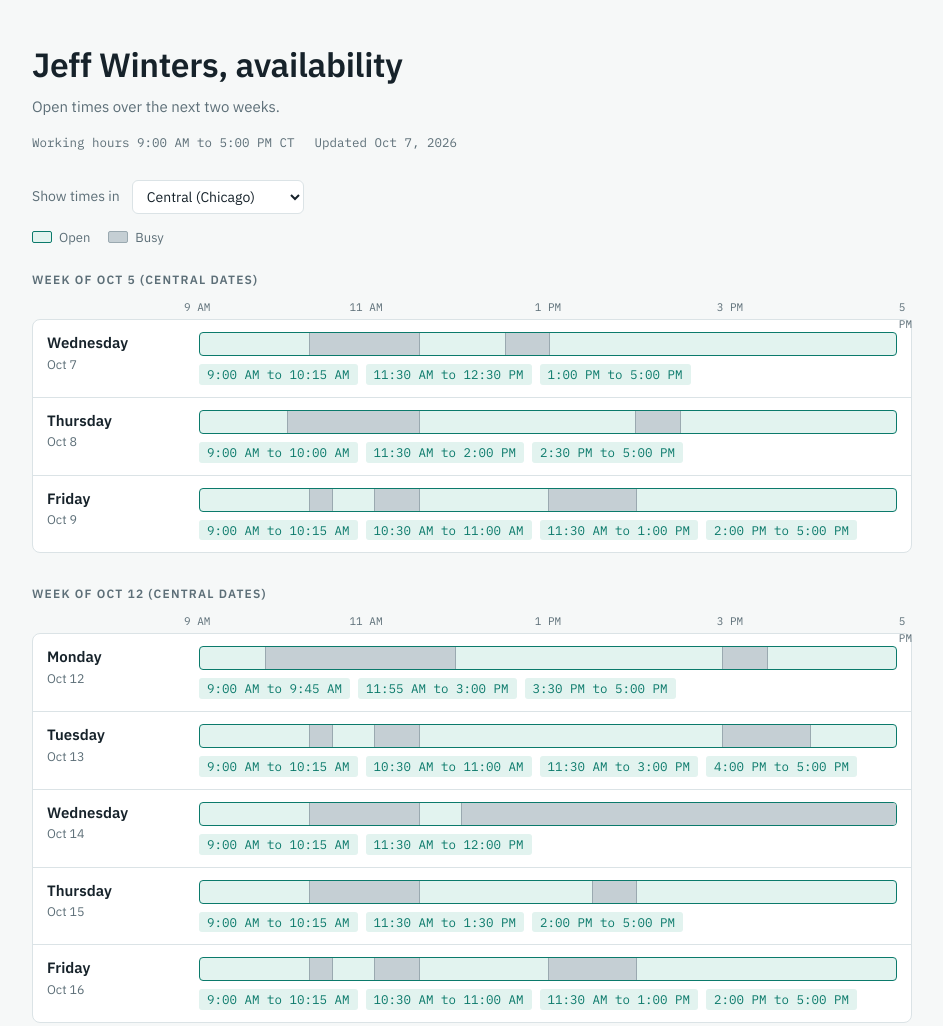
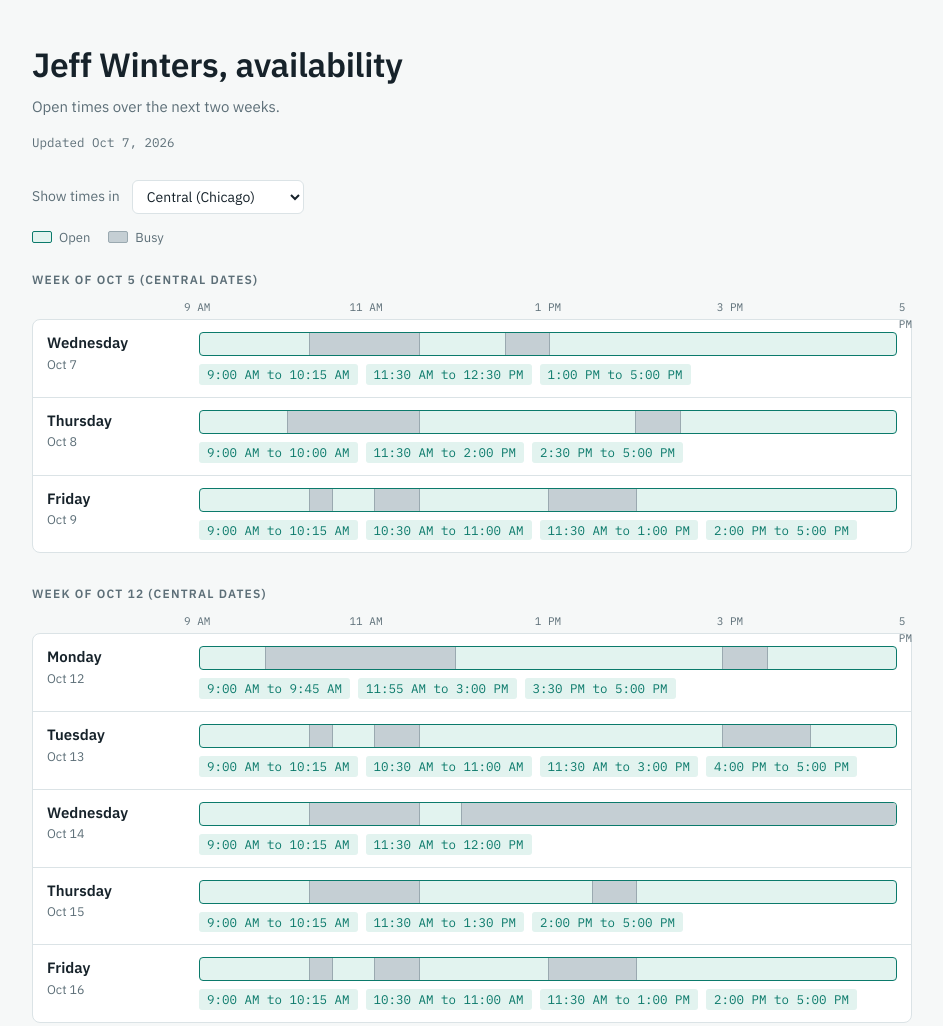
Before and after one commit to jeff-winters-destpet/avail-20261007-20037, a plain HTML site: page index.html in a window 1280 px wide. Shown: the top 1026 px of the page, without its empty margins (168-1111 px from the left). Drawn offline with Linux system fonts and the light colour scheme.

Commit message:
Remove working hours line

```diff
--- a/index.html
+++ b/index.html
@@ -85,7 +85,6 @@ footer { color: var(--muted); font-size: 13px; border-top: 1px solid var(--line)
     <h1>Jeff Winters, availability</h1>
     <p class="sub">Open times over the next two weeks.</p>
     <div class="meta">
-      <span>Working hours 9:00 AM to 5:00 PM CT</span>
       <span>Updated Oct 7, 2026</span>
     </div>
   </header>
```
